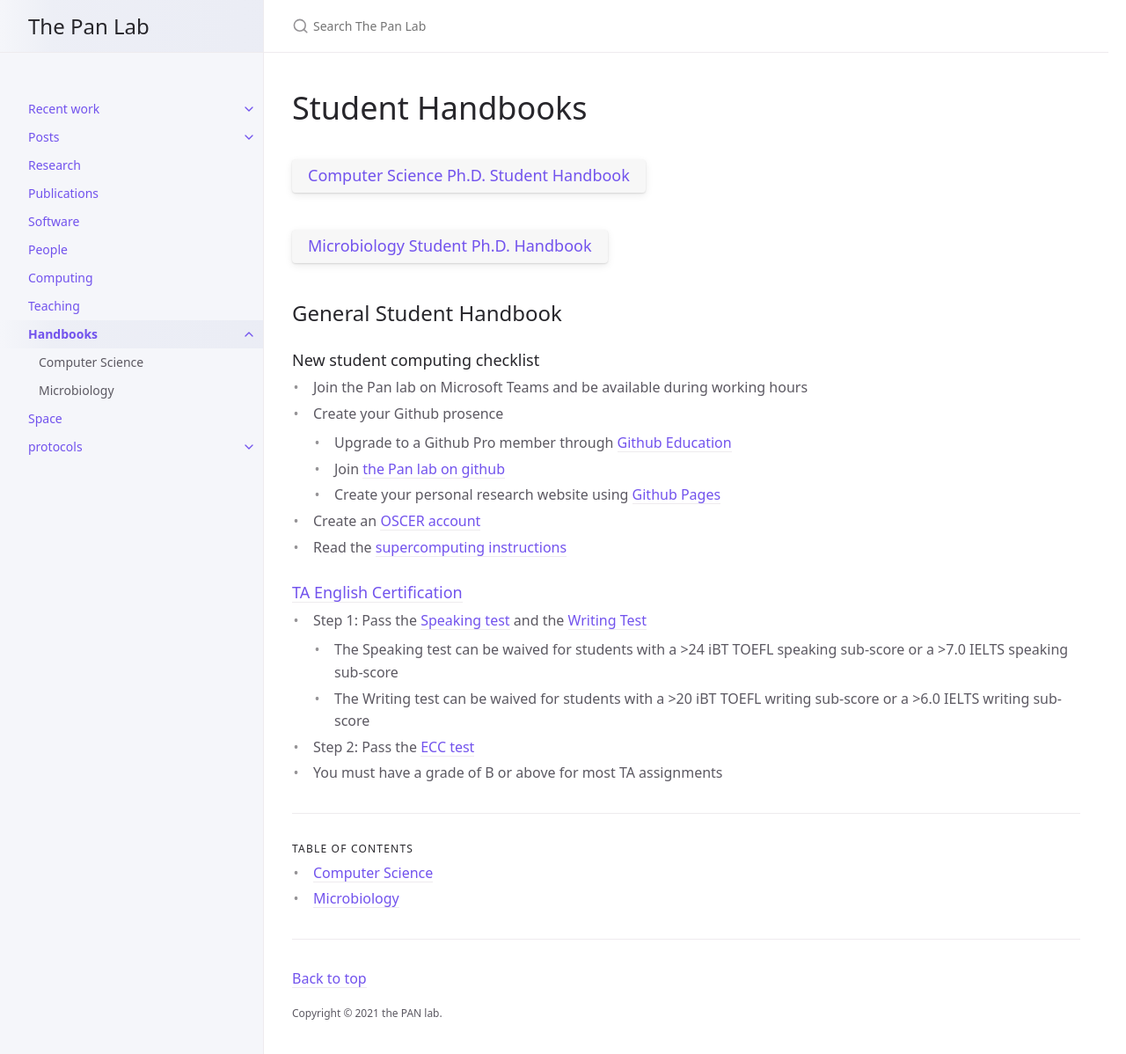
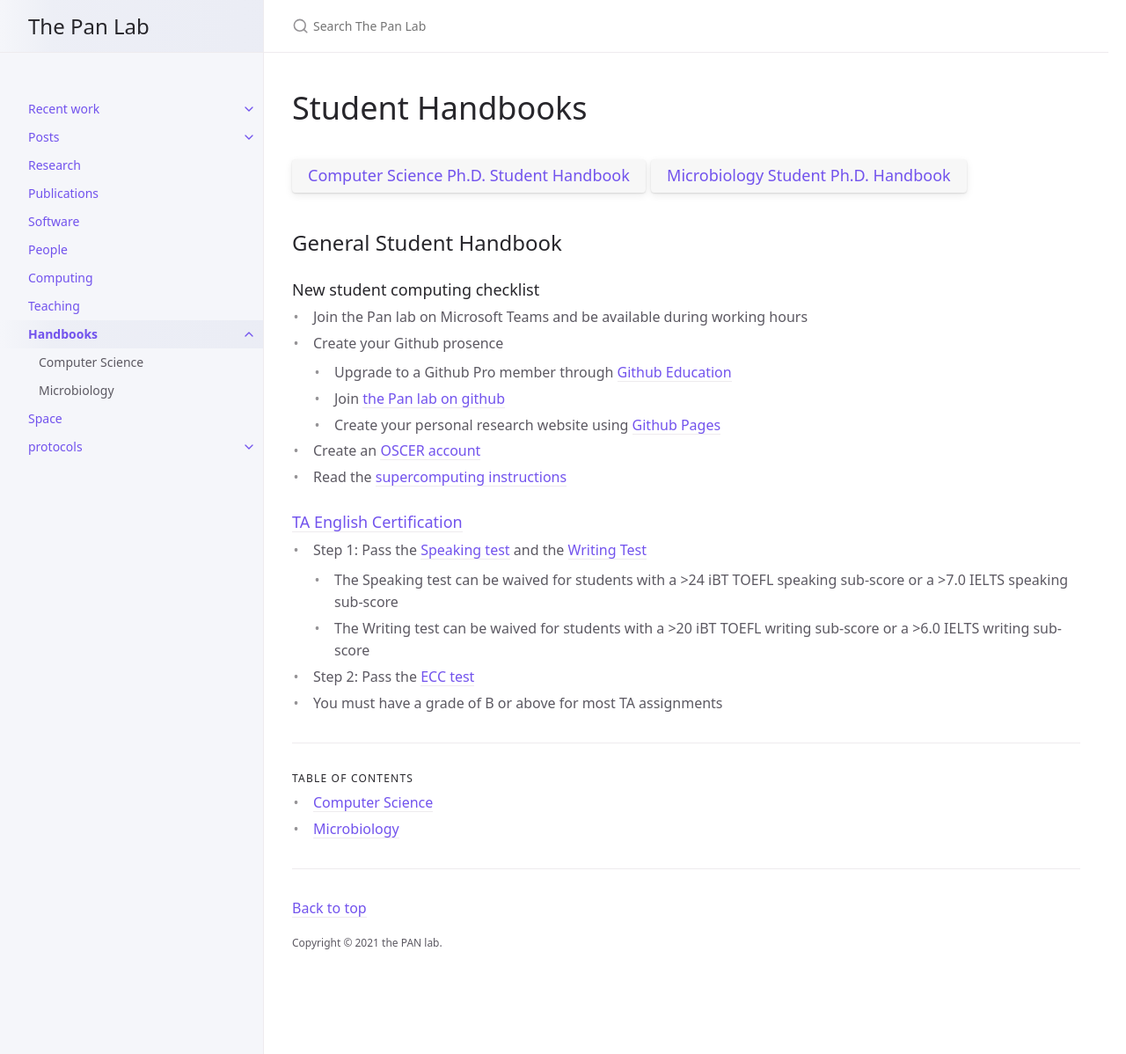
Before and after one commit to thepanlab/thepanlab.github.io, a Jekyll site: the page built from docs/handbooks.md, in a window 1280 px wide and 1201 px high. Shown: the top 1198 px of the window at 88% size. Built offline with Jekyll 4.4.1, drawn with Linux system fonts in a browser that asks for light colours.

```diff
--- a/docs/handbooks.md
+++ b/docs/handbooks.md
@@ -8,9 +8,7 @@ has_children: true
 
 # Student Handbooks
 
-## [Computer Science Ph.D. Student Handbook]({{ site.baseurl }}{% link docs/handbook_CS.md %}){: .btn .fs-5 .mb-4 .mb-md-0 }
-
-## [Microbiology Student Ph.D. Handbook]({{ site.baseurl }}{% link docs/handbook_Bio.md %}){: .btn .fs-5 .mb-4 .mb-md-0 }
+## [Computer Science Ph.D. Student Handbook]({{ site.baseurl }}{% link docs/handbook_CS.md %}){: .btn .fs-5 .mb-4 .mb-md-0 } [Microbiology Student Ph.D. Handbook]({{ site.baseurl }}{% link docs/handbook_Bio.md %}){: .btn .fs-5 .mb-4 .mb-md-0 }
 
 ## General Student Handbook
 
```
